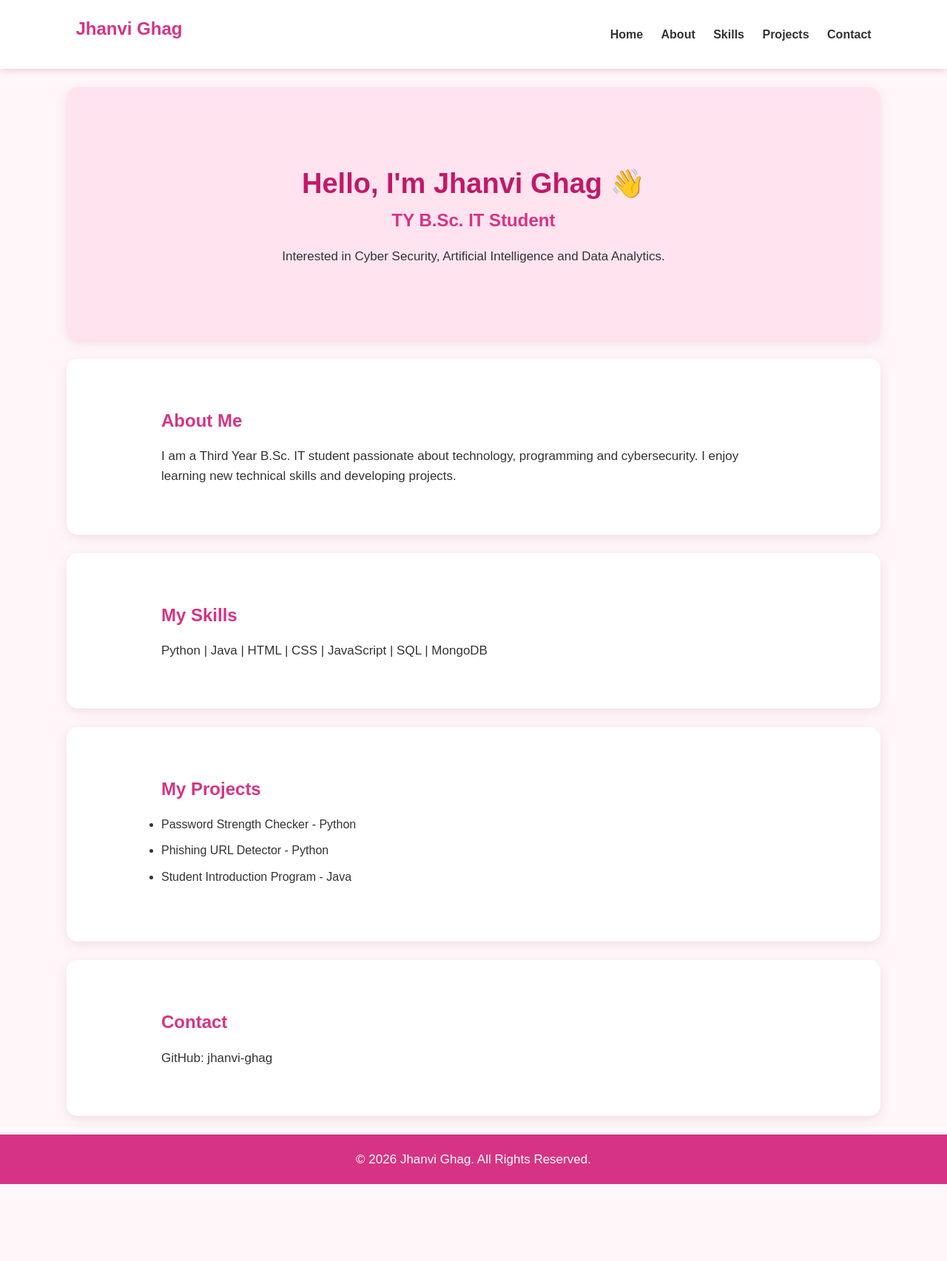
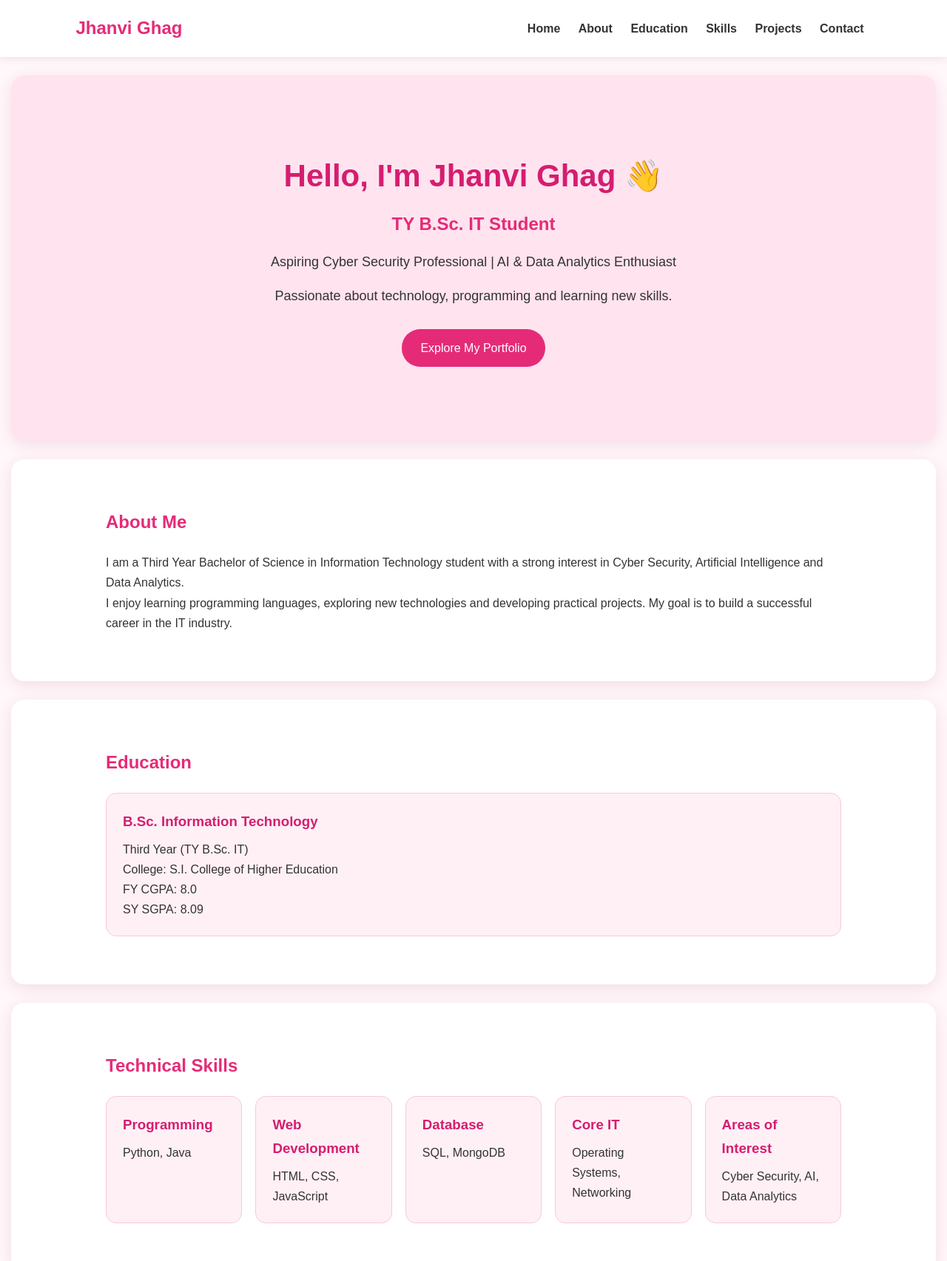
Before and after one commit to jhanvi-ghag/My-Portfolio, a plain HTML site: page index.html in a window 1280 px wide. Shown: the top 1705 px of the page at 74% size. Before the commit the page ends 1601 px from the top, so only its background shows below. Drawn offline with Linux system fonts and the light colour scheme.

Commit message:
Update portfolio with professional design and project details

```diff
--- a/index.html
+++ b/index.html
@@ -5,8 +5,165 @@
     <meta charset="UTF-8">
     <meta name="viewport" content="width=device-width, initial-scale=1.0">
     <title>Jhanvi Ghag | Portfolio</title>
-    <link rel="stylesheet" href="style.css">
+
+    <style>
+        * {
+            margin: 0;
+            padding: 0;
+            box-sizing: border-box;
+            scroll-behavior: smooth;
+        }
+
+        body {
+            font-family: Arial, sans-serif;
+            background: #fff7fa;
+            color: #333;
+            line-height: 1.7;
+        }
+
+        header {
+            background: white;
+            padding: 18px 8%;
+            display: flex;
+            justify-content: space-between;
+            align-items: center;
+            flex-wrap: wrap;
+            box-shadow: 0 2px 10px #f3dce7;
+            position: sticky;
+            top: 0;
+            z-index: 10;
+        }
+
+        header h2 {
+            color: #e52b78;
+        }
+
+        nav a {
+            text-decoration: none;
+            color: #333;
+            margin: 0 10px;
+            font-weight: bold;
+        }
+
+        nav a:hover {
+            color: #e52b78;
+        }
+
+        section {
+            padding: 65px 10%;
+            margin: 25px auto;
+            max-width: 1250px;
+            border-radius: 18px;
+            background: white;
+            box-shadow: 0 5px 20px #f2dce6;
+        }
+
+        .home {
+            text-align: center;
+            background: #ffe3ef;
+            padding: 100px 20px;
+        }
+
+        .home h1 {
+            font-size: 42px;
+            color: #d51d70;
+        }
+
+        .home h2 {
+            color: #e52b78;
+            margin: 10px;
+        }
+
+        .home p {
+            font-size: 18px;
+            margin: 15px;
+        }
+
+        .btn {
+            display: inline-block;
+            background: #e52b78;
+            color: white;
+            padding: 12px 25px;
+            border-radius: 25px;
+            text-decoration: none;
+            margin-top: 15px;
+        }
+
+        .btn:hover {
+            background: #b8175b;
+        }
+
+        h2.title {
+            color: #e52b78;
+            margin-bottom: 20px;
+        }
+
+        .skills, .projects {
+            display: grid;
+            grid-template-columns: repeat(auto-fit, minmax(180px, 1fr));
+            gap: 18px;
+        }
+
+        .card {
+            background: #fff0f6;
+            padding: 22px;
+            border-radius: 14px;
+            border: 1px solid #f7c9dc;
+            transition: 0.3s;
+        }
+
+        .card:hover {
+            transform: translateY(-5px);
+        }
+
+        .card h3 {
+            color: #d51d70;
+            margin-bottom: 8px;
+        }
+
+        ul {
+            padding-left: 22px;
+        }
+
+        .contact a {
+            color: #d51d70;
+            font-weight: bold;
+        }
+
+        footer {
+            text-align: center;
+            padding: 25px;
+            background: #ffe3ef;
+            color: #8c2450;
+            margin-top: 30px;
+        }
+
+        @media(max-width: 650px) {
+            header {
+                justify-content: center;
+                gap: 12px;
+            }
+
+            nav {
+                text-align: center;
+            }
+
+            nav a {
+                display: inline-block;
+                margin: 5px;
+            }
+
+            .home h1 {
+                font-size: 30px;
+            }
+
+            section {
+                padding: 40px 7%;
+            }
+        }
+    </style>
 </head>
+
 <body>
 
 <header>
@@ -14,48 +171,133 @@
     <nav>
         <a href="#home">Home</a>
         <a href="#about">About</a>
+        <a href="#education">Education</a>
         <a href="#skills">Skills</a>
         <a href="#projects">Projects</a>
         <a href="#contact">Contact</a>
     </nav>
 </header>
 
-    <section id="home">
+<section class="home" id="home">
     <h1>Hello, I'm Jhanvi Ghag 👋</h1>
     <h2>TY B.Sc. IT Student</h2>
-        <p>Interested in Cyber Security, Artificial Intelligence and Data Analytics.</p>
+    <p>
+        Aspiring Cyber Security Professional |
+        AI & Data Analytics Enthusiast
+    </p>
+    <p>Passionate about technology, programming and learning new skills.</p>
+    <a href="#about" class="btn">Explore My Portfolio</a>
 </section>
 
 <section id="about">
-        <h2>About Me</h2>
-        <p>I am a Third Year B.Sc. IT student passionate about technology,
-        programming and cybersecurity. I enjoy learning new technical skills
-        and developing projects.</p>
+    <h2 class="title">About Me</h2>
+    <p>
+        I am a Third Year Bachelor of Science in Information Technology
+        student with a strong interest in Cyber Security,
+        Artificial Intelligence and Data Analytics.
+    </p>
+    <p>
+        I enjoy learning programming languages, exploring
+        new technologies and developing practical projects.
+        My goal is to build a successful career in the IT industry.
+    </p>
+</section>
+
+<section id="education">
+    <h2 class="title">Education</h2>
+
+    <div class="card">
+        <h3>B.Sc. Information Technology</h3>
+        <p>Third Year (TY B.Sc. IT)</p>
+        <p>College: S.I. College of Higher Education</p>
+        <p>FY CGPA: 8.0</p>
+        <p>SY SGPA: 8.09</p>
+    </div>
 </section>
 
 <section id="skills">
-        <h2>My Skills</h2>
-        <p>Python | Java | HTML | CSS | JavaScript | SQL | MongoDB</p>
+    <h2 class="title">Technical Skills</h2>
+
+    <div class="skills">
+        <div class="card">
+            <h3>Programming</h3>
+            <p>Python, Java</p>
+        </div>
+
+        <div class="card">
+            <h3>Web Development</h3>
+            <p>HTML, CSS, JavaScript</p>
+        </div>
+
+        <div class="card">
+            <h3>Database</h3>
+            <p>SQL, MongoDB</p>
+        </div>
+
+        <div class="card">
+            <h3>Core IT</h3>
+            <p>Operating Systems, Networking</p>
+        </div>
+
+        <div class="card">
+            <h3>Areas of Interest</h3>
+            <p>Cyber Security, AI, Data Analytics</p>
+        </div>
+    </div>
 </section>
 
 <section id="projects">
-        <h2>My Projects</h2>
-        <ul>
-            <li>Password Strength Checker - Python</li>
-            <li>Phishing URL Detector - Python</li>
-            <li>Student Introduction Program - Java</li>
-        </ul>
+    <h2 class="title">My Projects</h2>
+
+    <div class="projects">
+        <div class="card">
+            <h3>Password Strength Checker</h3>
+            <p>
+                A Python project that checks password strength
+                using basic security conditions.
+            </p>
+            <p><b>Technology:</b> Python</p>
+            <a href="https://github.com/jhanvi-ghag/Python-Projects"
+               target="_blank">View Project</a>
+        </div>
+
+        <div class="card">
+            <h3>Phishing URL Detector</h3>
+            <p>
+                A basic Python project that checks URLs
+                for suspicious patterns.
+            </p>
+            <p><b>Technology:</b> Python</p>
+            <a href="https://github.com/jhanvi-ghag/Python-Projects"
+               target="_blank">View Repository</a>
+        </div>
+
+        <div class="card">
+            <h3>CyberSafe Website</h3>
+            <p>
+                A cyber awareness project featuring quizzes,
+                password checking and phishing awareness.
+            </p>
+            <p><b>Technology:</b> React, Node.js, MongoDB</p>
+        </div>
+    </div>
 </section>
 
-    <section id="contact">
-        <h2>Contact</h2>
-        <p>GitHub: jhanvi-ghag</p>
+<section id="contact" class="contact">
+    <h2 class="title">Contact Me</h2>
+    <p>Interested in connecting or discussing opportunities?</p>
+    <p>
+        GitHub:
+        <a href="https://github.com/jhanvi-ghag" target="_blank">
+            Visit My GitHub Profile
+        </a>
+    </p>
 </section>
 
 <footer>
-        <p>© 2026 Jhanvi Ghag. All Rights Reserved.</p>
+    <p>© 2026 Jhanvi Ghag | Personal Portfolio</p>
+    <p>Designed with ❤️ and passion for technology.</p>
 </footer>
 
-    <script src="script.js"></script>
 </body>
 </html>
```
Lines whose indentation alone changed are shown as unchanged.
